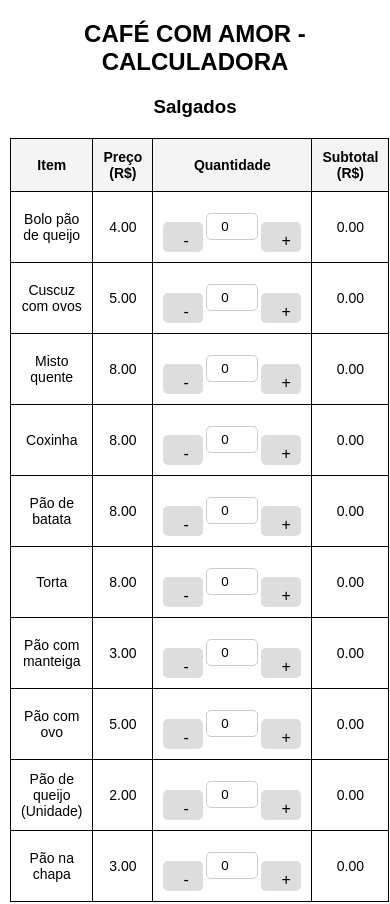
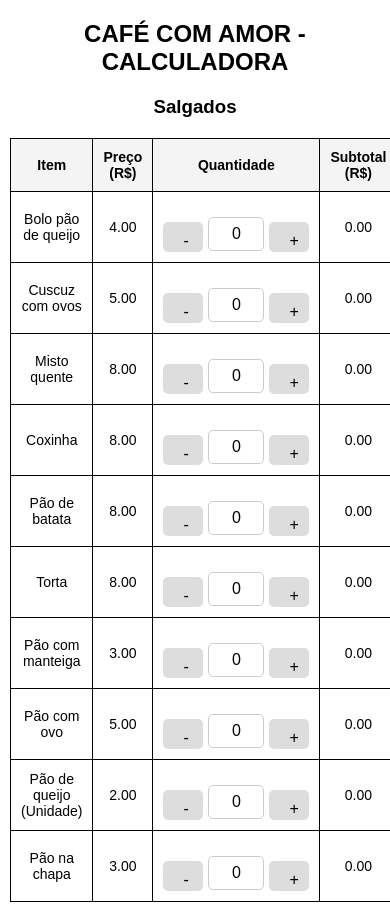
Before and after one commit to LuisSantosz/caf-comamor, a plain HTML site: page index.html in a window 390 px wide. Shown: the top 904 px of the page. Drawn offline with Linux system fonts and the light colour scheme.

Commit message:
Alteração no tamanho e posição do campo quantidade

```diff
--- a/index.html
+++ b/index.html
@@ -29,9 +29,9 @@
             gap: 5px;
         }
         .quantidade-container button {
-            width: 30px;
-            height: 30px;
-            font-size: 16px;
+            width: 35px;
+            height: 35px;
+            font-size: 18px;
             cursor: pointer;
             border: none;
             background-color: #ddd;
@@ -41,11 +41,19 @@
             background-color: #ccc;
         }
         input[type="number"] {
-            width: 50px;
+            margin-top: 15px;
+            width: 40px;
+            height: 30px;
             text-align: center;
             border: 1px solid #ccc;
             border-radius: 5px;
-            padding: 5px;
+            font-size: 16px;
+            -moz-appearance: textfield;
+        }
+        input[type="number"]::-webkit-outer-spin-button,
+        input[type="number"]::-webkit-inner-spin-button {
+            -webkit-appearance: none;
+            margin: 0;
         }
         button {
             margin-top: 20px;
@@ -58,10 +66,13 @@
                 font-size: 14px;
             }
             input[type="number"] {
-                width: 40px;
+                width: 50px;
+                height: 30px;
             }
-            .quantidade-container {
-                gap: 3px;
+            .quantidade-container button {
+                width: 30px;
+                height: 30px;
+                font-size: 16px;
             }
         }
     </style>
```
